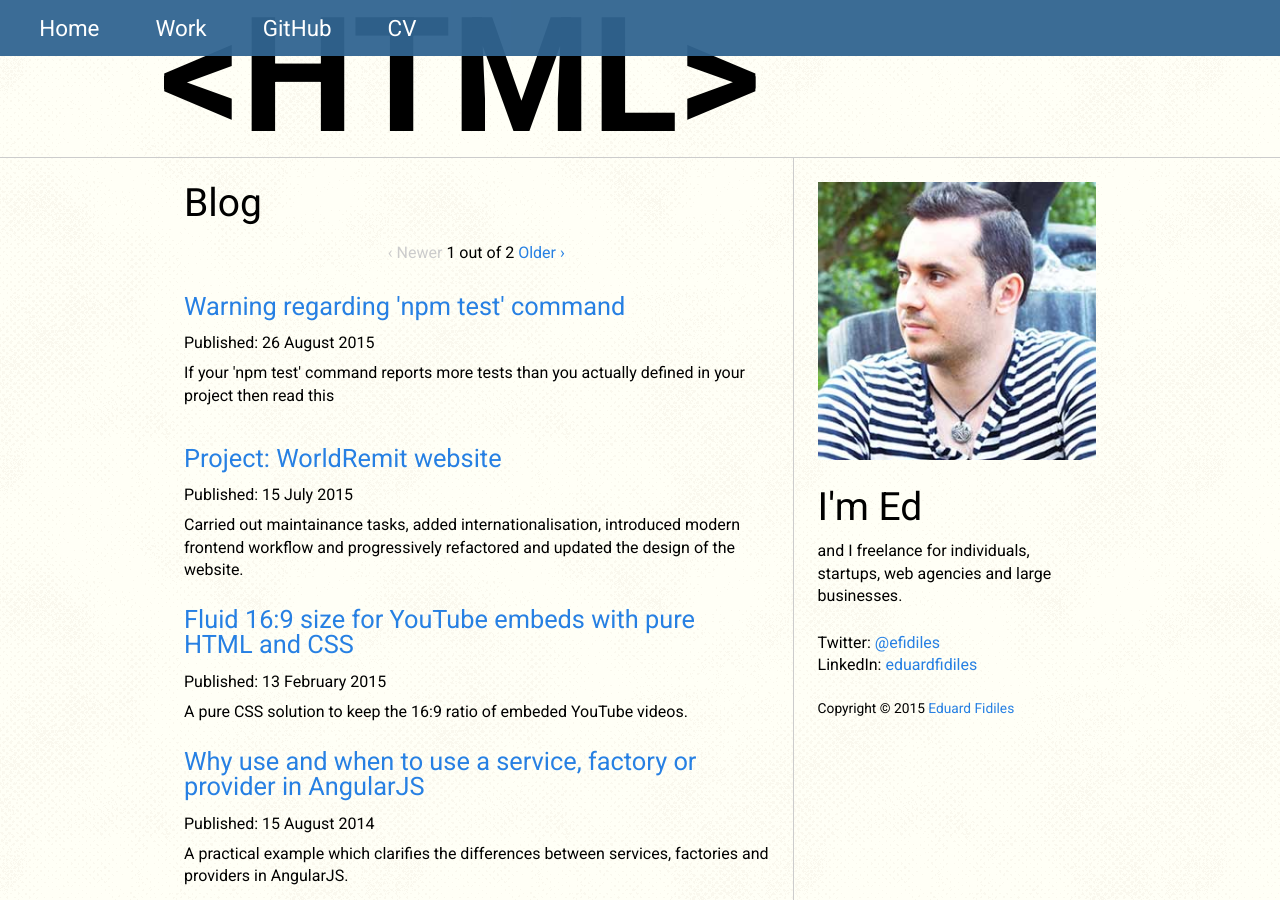
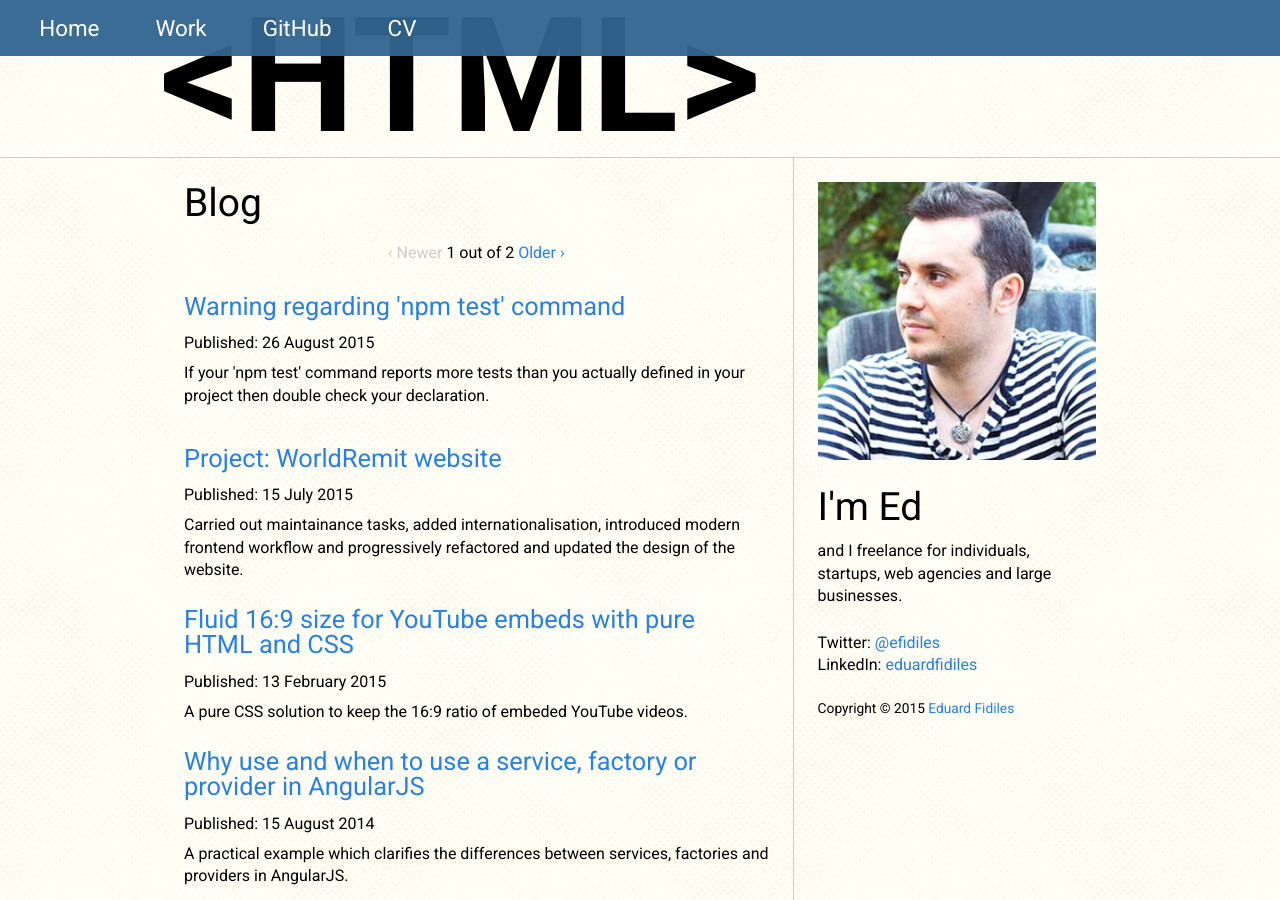
Before and after one commit to efidiles/efidiles.github.io, a Jekyll site: the page built from index.html, in a window 1280 px wide and 900 px high. Built offline with Jekyll 4.4.1, drawn with Linux system fonts in a browser that asks for light colours; nearby versions of some CDN libraries; Markdown is read by kramdown in place of the engine named in the settings; the list of posts is cut into pages by our own code.

Commit message:
Update excerpt

```diff
--- a/_posts/blog/2015-08-26-warning-regarding-npm-test-command.md
+++ b/_posts/blog/2015-08-26-warning-regarding-npm-test-command.md
@@ -3,7 +3,7 @@ layout: post
 
 title: Warning regarding 'npm test' command
 
-excerpt: "If your 'npm test' command reports more tests than you actually defined in your project then read this"
+excerpt: "If your 'npm test' command reports more tests than you actually defined in your project then double check your declaration."
 
 ---
 
```
